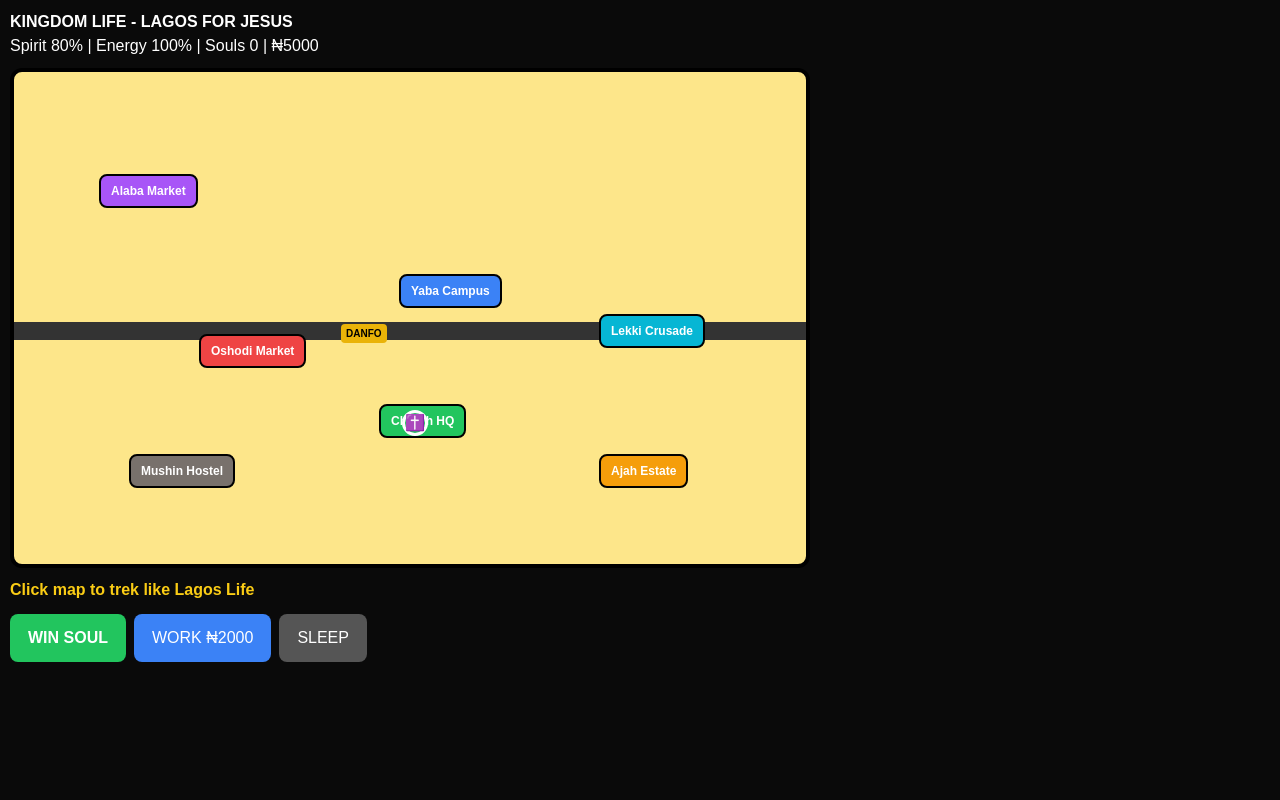
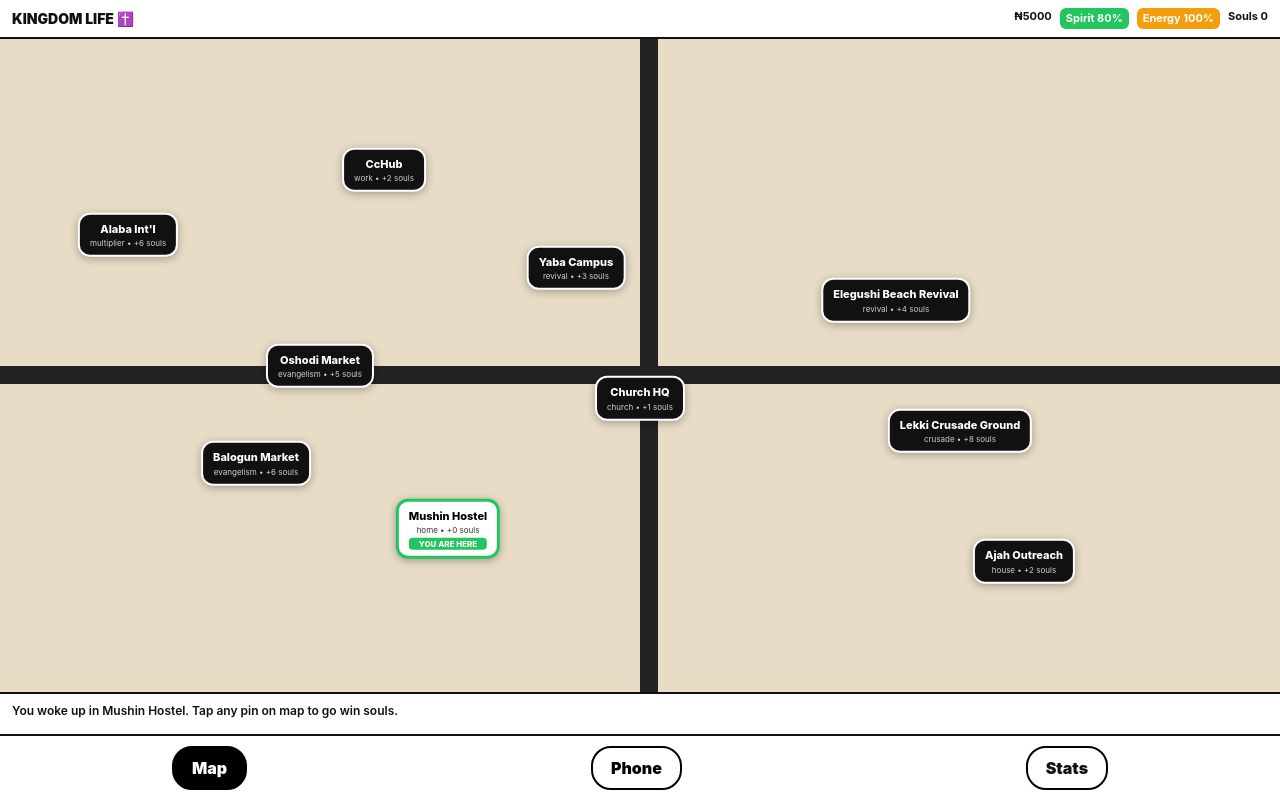
Before and after one commit to Niiizzy/kingdom-life, a Next.js app in the folder kingdom-life/: page / in a window 1280 px wide. Built offline with nearby package versions, Linux system fonts and the light colour scheme.

Commit message:
lagos life clone

```diff
--- a/kingdom-life/app/page.tsx
+++ b/kingdom-life/app/page.tsx
@@ -1,110 +1,153 @@
 /* eslint-disable */
 // @ts-nocheck
 "use client";
-import { useEffect, useState, useRef } from "react";
+import { useState, useEffect, useRef } from "react";
 
-const LOCATIONS = {
-  church: { name: "Church HQ", x: 400, y: 350, color: "#22c55e", souls: 1, desc: "Sunday Service" },
-  oshodi: { name: "Oshodi Market", x: 220, y: 280, color: "#ef4444", souls: 5, desc: "Many souls but area boys" },
-  yaba: { name: "Yaba Campus", x: 420, y: 220, color: "#3b82f6", souls: 3, desc: "UNILAG Revival" },
-  lekki: { name: "Lekki Crusade", x: 620, y: 260, color: "#06b6d4", souls: 8, desc: "Big crusade!" },
-  alaba: { name: "Alaba Market", x: 120, y: 120, color: "#a855f7", souls: 6, desc: "Alaba multiplier" },
-  ajah: { name: "Ajah Estate", x: 620, y: 400, color: "#f59e0b", souls: 2, desc: "House to house" },
-  mushin: { name: "Mushin Hostel", x: 150, y: 400, color: "#78716c", souls: 0, desc: "Your home" },
-};
-const JOBS = [
-  { id: "usher", name: "Usher", pay: 2000 },
-  { id: "choir", name: "Choir", pay: 3500 },
-  { id: "media", name: "Media Team", pay: 6000 },
+const PLACES = [
+  { id: "cchub", name: "CcHub", x: 30, y: 20, type: "work", soul: 2 },
+  { id: "yaba", name: "Yaba Campus", x: 45, y: 35, type: "revival", soul: 3 },
+  { id: "oshodi", name: "Oshodi Market", x: 25, y: 50, type: "evangelism", soul: 5 },
+  { id: "church", name: "Church HQ", x: 50, y: 55, type: "church", soul: 1 },
+  { id: "balo", name: "Balogun Market", x: 20, y: 65, type: "evangelism", soul: 6 },
+  { id: "alaba", name: "Alaba Int'l", x: 10, y: 30, type: "multiplier", soul: 6 },
+  { id: "lekki", name: "Lekki Crusade Ground", x: 75, y: 60, type: "crusade", soul: 8 },
+  { id: "ajah", name: "Ajah Outreach", x: 80, y: 80, type: "house", soul: 2 },
+  { id: "quinox", name: "Elegushi Beach Revival", x: 70, y: 40, type: "revival", soul: 4 },
+  { id: "mushin", name: "Mushin Hostel", x: 35, y: 75, type: "home", soul: 0 },
 ];
 
-export default function Game() {
-  const [player, setPlayer] = useState({ x: 400, y: 350 });
-  const [target, setTarget] = useState(null);
-  const [stats, setStats] = useState({ spirit: 80, energy: 100, souls: 0, money: 5000 });
-  const [near, setNear] = useState(null);
-  const [log, setLog] = useState(["Click map to trek like Lagos Life"]);
-  const [danfoX, setDanfoX] = useState(0);
-  const [job, setJob] = useState(JOBS[0]);
-  const mapRef = useRef(null);
+const TRANSPORTS = [
+  { id: "trek", name: "Trek (Evangelism Walk)", cost: 0, time: "5m", energy: -15, icon: "🚶" },
+  { id: "danfo", name: "Danfo", cost: 500, time: "2m", energy: -5, icon: "🚌" },
+  { id: "keke", name: "Keke", cost: 800, time: "1m", energy: -3, icon: "🛺" },
+  { id: "okada", name: "Okada", cost: 1200, time: "30s", energy: -8, icon: "🏍️" },
+];
+
+const JOBS = [
+  { name: "Usher", pay: 2500, req: "Spirit 50" },
+  { name: "Choir / Worship", pay: 4000, req: "Joy 60" },
+  { name: "Media & Tech", pay: 7000, req: "Anointing 40" },
+  { name: "Evangelism Lead", pay: 15000, req: "Souls 50" },
+];
+
+export default function LagosLifeCloneKingdom() {
+  const [money, setMoney] = useState(5000);
+  const [energy, setEnergy] = useState(100);
+  const [spirit, setSpirit] = useState(80);
+  const [souls, setSouls] = useState(0);
+  const [hunger, setHunger] = useState(70);
+  const [selectedPlace, setSelectedPlace] = useState(null);
+  const [currentPlace, setCurrentPlace] = useState("mushin");
+  const [showPhone, setShowPhone] = useState(false);
+  const [phoneTab, setPhoneTab] = useState("jobs");
+  const [log, setLog] = useState("You woke up in Mushin Hostel. Tap any pin on map to go win souls.");
+  const [danfoPos, setDanfoPos] = useState(0);
 
   useEffect(() => {
-    const t = setInterval(() => setDanfoX(x => (x + 3) % 800), 50);
-    return () => clearInterval(t);
+    const i = setInterval(() => setDanfoPos(p => (p + 1) % 100), 100);
+    return () => clearInterval(i);
   }, []);
 
-  const addLog = (m) => setLog(l => [m,...l].slice(0, 4));
+  const travel = (transport) => {
+    if (money < transport.cost) { setLog("No money for " + transport.name + "! Trek instead."); return; }
+    if (energy < 10) { setLog("No energy! Sleep at Hostel."); return; }
+    setMoney(m => m - transport.cost);
+    setEnergy(e => Math.max(0, e + transport.energy));
+    setCurrentPlace(selectedPlace.id);
+    setLog(`Traveled by ${transport.name} to ${selectedPlace.name}. ${transport.time} journey.`);
+    setSelectedPlace(null);
 
-  const onMapClick = (e) => {
-    const rect = mapRef.current.getBoundingClientRect();
-    setTarget({ x: e.clientX - rect.left, y: e.clientY - rect.top });
+    // Roadside encounter - Kingdom version
+    if (Math.random() > 0.4) {
+      setTimeout(() => {
+        const won = selectedPlace.id === "alaba" ? selectedPlace.soul + Math.floor(Math.random()*5) : selectedPlace.soul;
+        setSouls(s => s + won);
+        setLog(`Roadside: Someone gave life to Christ in ${selectedPlace.name}! +${won} souls (Alaba multiplier active!)`);
+      }, 800);
+    }
   };
 
-  useEffect(() => {
-    if (!target) return;
-    const id = setInterval(() => {
-      setPlayer(p => {
-        const dx = target.x - p.x;
-        const dy = target.y - p.y;
-        const d = Math.hypot(dx, dy);
-        if (d < 6) {
-          clearInterval(id);
-          setTarget(null);
-          for (const k in LOCATIONS) {
-            const loc = LOCATIONS[k];
-            if (Math.hypot(p.x - loc.x, p.y - loc.y) < 70) {
-              setNear(k);
-              addLog("Arrived at " + loc.name);
-              break;
-            }
-          }
-          return p;
-        }
-        return { x: p.x + dx * 0.1, y: p.y + dy * 0.1 };
-      });
-    }, 16);
-    return () => clearInterval(id);
-  }, [target]);
-
-  const winSoul = () => {
-    if (!near) return addLog("Trek into a location first!");
-    const loc = LOCATIONS[near];
-    const won = near === "alaba"? loc.souls + Math.floor(Math.random() * 5) : loc.souls;
-    setStats(s => ({...s, souls: s.souls + won, energy: s.energy - 10 }));
-    addLog("Won " + won + " souls in " + loc.name + "!");
-  };
-
-  const doJob = () => {
-    setStats(s => ({...s, money: s.money + job.pay, energy: Math.max(0, s.energy - 20) }));
-    addLog("Worked as " + job.name + " +₦" + job.pay);
+  const work = (job) => {
+    setMoney(m => m + job.pay);
+    setEnergy(e => Math.max(0, e - 20));
+    setHunger(h => Math.max(0, h - 15));
+    setLog(`Worked as ${job.name}: +₦${job.pay}. Energy -20`);
+    setShowPhone(false);
   };
 
   return (
-    <div style={{ background: "#0a0a0a", color: "white", minHeight: "100vh", padding: 10 }}>
-      <h1 style={{ fontWeight: 900 }}>KINGDOM LIFE - LAGOS FOR JESUS</h1>
-      <div>Spirit {stats.spirit}% | Energy {stats.energy}% | Souls {stats.souls} | ₦{stats.money}</div>
-
-      <div ref={mapRef} onClick={onMapClick} style={{ position: "relative", width: "100%", maxWidth: 800, height: 500, background: "#fde68a", marginTop: 10, border: "4px solid black", borderRadius: 12, cursor: "crosshair" }}>
-        <div style={{ position: "absolute", left: 0, right: 0, top: 250, height: 18, background: "#333" }} />
-        <div style={{ position: "absolute", left: danfoX, top: 252, background: "#eab308", color: "black", fontSize: 10, padding: "2px 5px", borderRadius: 4, fontWeight: 900 }}>DANFO</div>
-        {Object.keys(LOCATIONS).map((k) => {
-          const loc = LOCATIONS[k];
-          return (
-            <div key={k} style={{ position: "absolute", left: loc.x - 35, top: loc.y - 18, background: near === k? "white" : loc.color, color: near === k? "black" : "white", padding: "6px 10px", borderRadius: 8, fontSize: 12, fontWeight: 800, border: "2px solid black" }}>
-              {loc.name}
-            </div>
-          );
-        })}
-        <div style={{ position: "absolute", left: player.x - 12, top: player.y - 12, width: 26, height: 26, background: "#22c55e", borderRadius: "50%", border: "3px solid white", display: "flex", alignItems: "center", justifyContent: "center" }}>✝️</div>
-        {target && <div style={{ position: "absolute", left: target.x - 3, top: target.y - 3, width: 8, height: 8, background: "red", borderRadius: "50%" }} />}
+    <div style={{ background: "#f2efe7", color: "#111", minHeight: "100vh", fontFamily: "Inter, sans-serif", display: "flex", flexDirection: "column" }}>
+      {/* TOP BAR LIKE LAGOS LIFE */}
+      <div style={{ background: "white", borderBottom: "2px solid #111", padding: "8px 12px", display: "flex", justifyContent: "space-between", alignItems: "center", position: "sticky", top: 0, zIndex: 20 }}>
+        <div style={{ fontWeight: 900, fontSize: 14 }}>KINGDOM LIFE ✝️</div>
+        <div style={{ display: "flex", gap: 8, fontSize: 11, fontWeight: 700 }}>
+          <span>₦{money}</span>
+          <span style={{ background: spirit < 30 ? "#ef4444" : "#22c55e", color: "white", padding: "2px 6px", borderRadius: 6 }}>Spirit {spirit}%</span>
+          <span style={{ background: energy < 30 ? "#ef4444" : "#f59e0b", color: "white", padding: "2px 6px", borderRadius: 6 }}>Energy {energy}%</span>
+          <span>Souls {souls}</span>
+        </div>
       </div>
 
-      <div style={{ marginTop: 10, color: "#facc15", fontWeight: 700 }}>{log[0]}</div>
+      {/* MAP AREA - DRAGGABLE LIKE LAGOS LIFE */}
+      <div style={{ flex: 1, position: "relative", overflow: "hidden", background: "#e8dcc6", height: "70vh" }}>
+        <div style={{ position: "absolute", inset: 0, backgroundImage: "radial-gradient(#00011 1px, transparent 1px)", backgroundSize: "20px 20px" }} />
+        {/* Roads */}
+        <div style={{ position: "absolute", left: `${danfoPos}%`, top: "50%", width: 50, height: 14, background: "#eab308", border: "2px solid black", borderRadius: 4, fontSize: 8, display: "flex", alignItems: "center", justifyContent: "center", fontWeight: 900 }}>DANFO</div>
+        <div style={{ position: "absolute", top: 0, bottom: 0, left: "50%", width: 18, background: "#222" }} />
+        <div style={{ position: "absolute", left: 0, right: 0, top: "50%", height: 18, background: "#222" }} />
 
-      <div style={{ display: "flex", gap: 8, marginTop: 12, flexWrap: "wrap" }}>
-        <button onClick={winSoul} style={{ background: "#22c55e", color: "white", padding: "12px 18px", borderRadius: 8, border: "none", fontWeight: 900 }}>WIN SOUL</button>
-        <button onClick={doJob} style={{ background: "#3b82f6", color: "white", padding: "12px 18px", borderRadius: 8, border: "none" }}>WORK ₦{job.pay}</button>
-        <button onClick={() => setStats(s => ({...s, energy: 100 }))} style={{ background: "#555", color: "white", padding: "12px 18px", borderRadius: 8, border: "none" }}>SLEEP</button>
+        {PLACES.map(p => (
+          <button key={p.id} onClick={() => setSelectedPlace(p)} style={{ position: "absolute", left: `${p.x}%`, top: `${p.y}%`, transform: "translate(-50%, -50%)", background: currentPlace === p.id ? "white" : "#111", color: currentPlace === p.id ? "black" : "white", border: currentPlace === p.id ? "3px solid #22c55e" : "2px solid white", borderRadius: 12, padding: "6px 10px", fontSize: 11, fontWeight: 800, boxShadow: "0 2px 8px rgba(0,0,0,0.3)", cursor: "pointer" }}>
+            {p.name}
+            <div style={{ fontSize: 8, fontWeight: 400, opacity: 0.8 }}>{p.type} • +{p.soul} souls</div>
+            {currentPlace === p.id && <div style={{ fontSize: 8, background: "#22c55e", color: "white", borderRadius: 4, marginTop: 2 }}>YOU ARE HERE</div>}
+          </button>
+        ))}
+      </div>
+
+      {/* LOG */}
+      <div style={{ background: "white", borderTop: "2px solid #111", padding: "8px 12px", fontSize: 12, minHeight: 42, fontWeight: 600 }}>{log}</div>
+
+      {/* TRANSPORT MODAL - EXACT LAGOS LIFE FLOW */}
+      {selectedPlace && (
+        <div style={{ position: "fixed", inset: 0, background: "rgba(0,0,0,0.6)", zIndex: 50, display: "flex", alignItems: "flex-end", justifyContent: "center" }}>
+          <div style={{ background: "white", width: "100%", maxWidth: 500, borderRadius: "18px 18px 0 0", padding: 16, borderTop: "3px solid black" }}>
+            <div style={{ display: "flex", justifyContent: "space-between" }}>
+              <h3 style={{ fontWeight: 900, margin: 0 }}>{selectedPlace.name}</h3>
+              <button onClick={() => setSelectedPlace(null)} style={{ background: "#eee", border: "none", borderRadius: 20, padding: "4px 10px" }}>✕</button>
+            </div>
+            <p style={{ fontSize: 12, color: "#555" }}>{selectedPlace.type} - Win {selectedPlace.soul} souls. {selectedPlace.id === "alaba" ? "Alaba Multiplier: win 1 soul, bring 5 friends!" : ""}</p>
+            <div style={{ fontWeight: 800, fontSize: 12, marginTop: 10, marginBottom: 6 }}>Choose Transport - Like Lagos Life:</div>
+            {TRANSPORTS.map(t => (
+              <button key={t.id} onClick={() => travel(t)} style={{ width: "100%", display: "flex", justifyContent: "space-between", alignItems: "center", padding: "12px", border: "2px solid #111", borderRadius: 12, marginBottom: 8, background: "white", fontWeight: 700 }}>
+                <span>{t.icon} {t.name}</span><span>₦{t.cost} • {t.time}</span>
+              </button>
+            ))}
+            <button onClick={() => { setCurrentPlace(selectedPlace.id); setSelectedPlace(null); setLog("Quick trek to " + selectedPlace.name); }} style={{ width: "100%", background: "#22c55e", color: "white", border: "none", borderRadius: 12, padding: 14, fontWeight: 900, marginTop: 6 }}>PREACH NOW (Win Soul)</button>
+          </div>
+        </div>
+      )}
+
+      {/* PHONE MENU - LAGOS LIFE PHONE */}
+      {showPhone && (
+        <div style={{ position: "fixed", inset: 0, background: "#111", zIndex: 60, padding: 16, color: "white", overflowY: "auto" }}>
+          <div style={{ display: "flex", justifyContent: "space-between", alignItems: "center" }}>
+            <h2 style={{ fontWeight: 900 }}>Phone 📱</h2><button onClick={() => setShowPhone(false)} style={{ background: "white", color: "black", border: "none", borderRadius: 20, padding: "6px 14px", fontWeight: 900 }}>Close</button>
+          </div>
+          <div style={{ display: "flex", gap: 8, margin: "14px 0" }}>
+            {["jobs", "house", "bank"].map(tab => <button key={tab} onClick={() => setPhoneTab(tab)} style={{ background: phoneTab === tab ? "white" : "#333", color: phoneTab === tab ? "black" : "white", border: "none", padding: "8px 14px", borderRadius: 20, fontWeight: 800, textTransform: "capitalize" }}>{tab}</button>)}
+          </div>
+          {phoneTab === "jobs" && <div>{JOBS.map(j => <div key={j.name} style={{ background: "#222", padding: 12, borderRadius: 12, marginBottom: 10, display: "flex", justifyContent: "space-between", alignItems: "center" }}><div><div style={{ fontWeight: 800 }}>{j.name}</div><div style={{ fontSize: 11, color: "#aaa" }}>{j.req}</div></div><button onClick={() => work(j)} style={{ background: "#22c55e", border: "none", padding: "8px 12px", borderRadius: 8, fontWeight: 900 }}>Work ₦{j.pay}</button></div>)}</div>}
+          {phoneTab === "house" && <div style={{ background: "#222", padding: 14, borderRadius: 12 }}><h3>Mushin Hostel</h3><p style={{ fontSize: 12, color: "#aaa" }}>Rent due Sunday: ₦1500. Sleep restores Energy + Spirit.</p><button onClick={() => { setEnergy(100); setSpirit(100); setMoney(m => m - 1500); setLog("Slept & paid rent"); setShowPhone(false); }} style={{ background: "white", color: "black", border: "none", padding: "10px 14px", borderRadius: 8, fontWeight: 900, width: "100%", marginTop: 10 }}>Sleep & Pay Rent</button></div>}
+          {phoneTab === "bank" && <div style={{ background: "#222", padding: 14, borderRadius: 12 }}><div>Balance: ₦{money}</div><div>Souls Won: {souls}</div><div style={{ fontSize: 12, color: "#aaa", marginTop: 8 }}>Souls = Kingdom currency. Alaba market gives multiplier.</div></div>}
+        </div>
+      )}
+
+      {/* BOTTOM NAV LIKE LAGOS LIFE */}
+      <div style={{ background: "white", borderTop: "2px solid #111", display: "flex", justifyContent: "space-around", padding: "10px 0", position: "sticky", bottom: 0 }}>
+        <button onClick={() => setShowPhone(false)} style={{ background: !showPhone ? "black" : "white", color: !showPhone ? "white" : "black", border: "2px solid black", borderRadius: 20, padding: "8px 18px", fontWeight: 900 }}>Map</button>
+        <button onClick={() => setShowPhone(true)} style={{ background: showPhone ? "black" : "white", color: showPhone ? "white" : "black", border: "2px solid black", borderRadius: 20, padding: "8px 18px", fontWeight: 900 }}>Phone</button>
+        <button onClick={() => setLog(`Stats: Spirit ${spirit}% Energy ${energy}% Hunger ${hunger}% Souls ${souls}`)} style={{ border: "2px solid black", background: "white", borderRadius: 20, padding: "8px 18px", fontWeight: 900 }}>Stats</button>
       </div>
     </div>
   );
```
